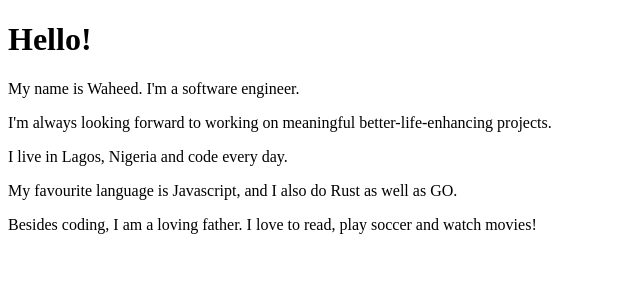
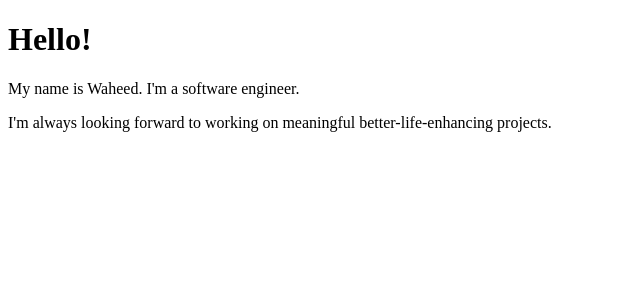
Before and after one commit to wptechprodigy/my_portfolio, a React (Create React App) app: page / in a window 1280 px wide. Shown: the top 300 px of the page, without its empty margins (0-640 px from the left). Built offline with nearby package versions, Linux system fonts and the light colour scheme.

Commit message:
control amount of personal info shown by default

```diff
--- a/src/App.js
+++ b/src/App.js
@@ -1,6 +1,10 @@
 import React, { Component } from 'react';
 
 class App extends Component {
+  state = {
+    displayBio: false,
+  };
+
   render() {
     return (
       <div>
@@ -10,11 +14,19 @@ class App extends Component {
           I'm always looking forward to working on meaningful
           better-life-enhancing projects.
         </p>
-        <div>
-          <p>I live in Lagos, Nigeria and code every day.</p>
-          <p>My favourite language is Javascript, and I also do Rust as well as GO.</p>
-          <p>Besides coding, I am a loving father. I love to read, play soccer and watch movies!</p>
-        </div>
+        {this.state.displayBio ? (
+          <div>
+            <p>I live in Lagos, Nigeria and code every day.</p>
+            <p>
+              My favourite language is Javascript, and I also do Rust as well as
+              GO.
+            </p>
+            <p>
+              Besides coding, I am a loving father. I love to read, play soccer
+              and watch movies!
+            </p>
+          </div>
+        ) : null}
       </div>
     );
   }
```
